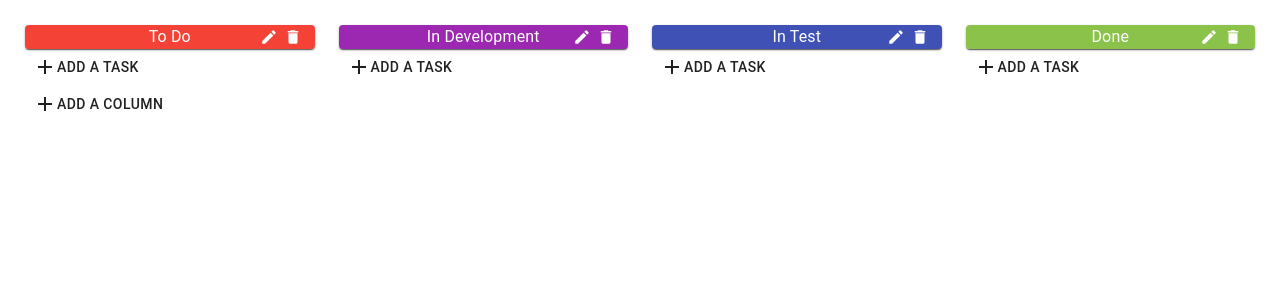
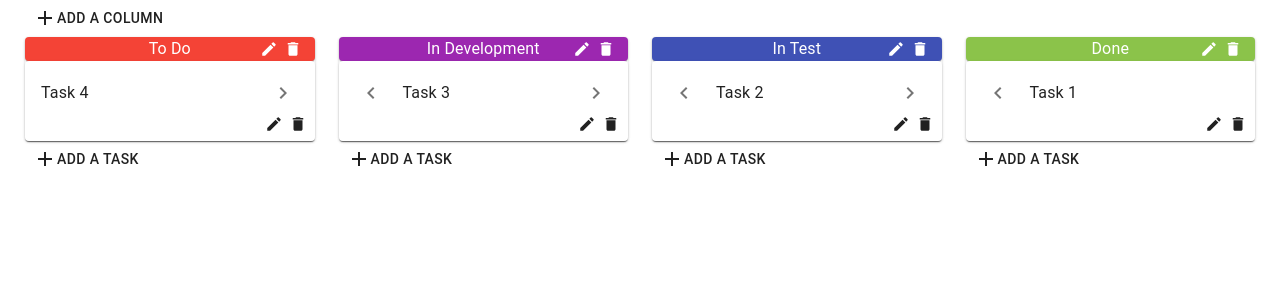
Before and after one commit to stevenwritescode/very-basic-kanban-board, a React (Create React App) app: page / in a window 1280 px wide. Shown: the top 300 px of the page. Built offline with nearby package versions, Linux system fonts and the light colour scheme.

Commit message:
save board's state to session storage

```diff
--- a/src/containers/Board/index.jsx
+++ b/src/containers/Board/index.jsx
@@ -8,7 +8,7 @@ import { Add, Edit, Delete } from "@material-ui/icons";
 const styles = theme => ({
   root: {
     flexGrow: 1,
-    padding: 25,
+    padding: "0 25px",
   },
   columnHeader: {
     color: "#FFF",
@@ -45,64 +45,42 @@ class KanbanBoard extends React.Component {
           id: 0,
           name: "To Do",
           headerColor: "#f44336",
-          cards: [],
+          cards: [{ id: 0, content: "Task 4" }],
         },
         {
           id: 1,
           name: "In Development",
           headerColor: "#9c27b0",
-          cards: [],
+          cards: [{ id: 0, content: "Task 3" }],
         },
         {
           id: 2,
           name: "In Test",
           headerColor: "#3f51b5",
-          cards: [],
+          cards: [{ id: 0, content: "Task 2" }],
         },
         {
           id: 3,
           name: "Done",
           headerColor: "#8bc34a",
-          cards: [],
+          cards: [{ id: 0, content: "Task 1" }],
         },
       ],
     };
   }
 
   componentDidMount() {
-    const columns = localStorage.getItem("kanbanBoard");
+    const columns = JSON.parse(sessionStorage.getItem("kanbanBoard"));
+    console.log(columns, sessionStorage);
     if (columns) {
       console.log(columns);
       this.setState({ columns });
     }
   }
 
-  componentWillUnmount() {
+  componentDidUpdate() {
     const { columns } = this.state;
-    localStorage.setItem("kanbanBoard", columns);
-  }
-
-  setCookie(cname, cvalue, exdays) {
-    const d = new Date();
-    d.setTime(d.getTime() + exdays * 24 * 60 * 60 * 1000);
-    const expires = "expires=" + d.toUTCString();
-    document.cookie = cname + "=" + cvalue + ";" + expires + ";path=/";
-  }
-
-  getCookie(cname) {
-    const name = cname + "=";
-    const decodedCookie = decodeURIComponent(document.cookie);
-    const ca = decodedCookie.split(";");
-    for (var i = 0; i < ca.length; i++) {
-      var c = ca[i];
-      while (c.charAt(0) === " ") {
-        c = c.substring(1);
-      }
-      if (c.indexOf(name) === 0) {
-        return c.substring(name.length, c.length);
-      }
-    }
-    return "";
+    sessionStorage.setItem("kanbanBoard", JSON.stringify(columns));
   }
 
   handlers = {
@@ -198,6 +176,10 @@ class KanbanBoard extends React.Component {
 
     return (
       <div className={classes.root}>
+        <Button onClick={() => handleAddColumn()}>
+          <Add />
+          Add a column
+        </Button>
         <Grid container direction="row" spacing={3}>
           {columns.map((column, columnIndex) => {
             return (
@@ -226,10 +208,6 @@ class KanbanBoard extends React.Component {
             );
           })}
         </Grid>
-        <Button onClick={() => handleAddColumn()}>
-          <Add />
-          Add a column
-        </Button>
       </div>
     );
   }
```
